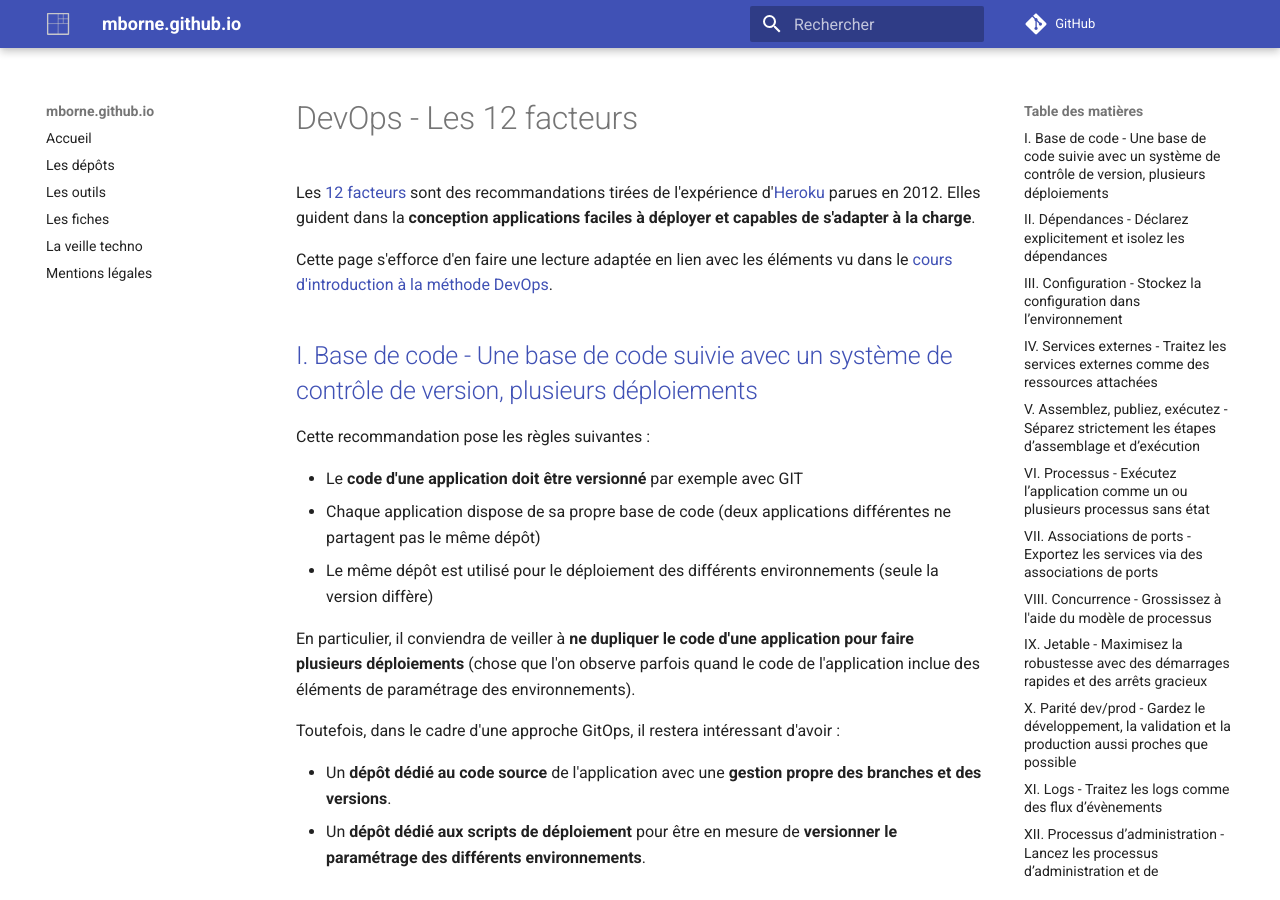
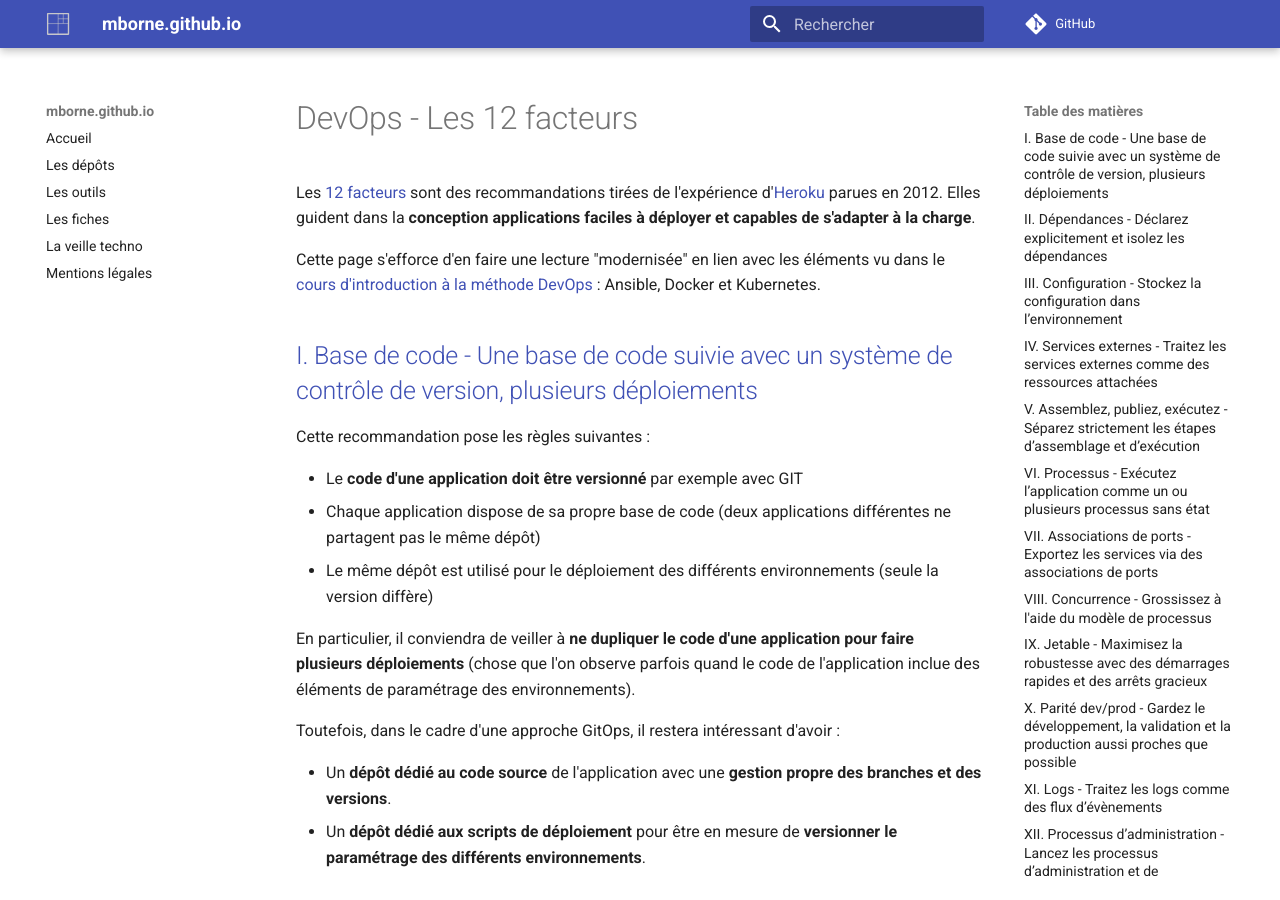
Before and after one commit to mborne/mborne.github.io, an MkDocs documentation site: the page built from docs/fiches/12-facteurs/index.md, in a window 1280 px wide and 900 px high. Built offline with MkDocs 1.6.1 and Material for MkDocs 9.7.7, drawn with Linux system fonts in a browser that asks for light colours; comment, search, counter and statistics services are not loaded.

Commit message:
Update index.md

```diff
--- a/docs/fiches/12-facteurs/index.md
+++ b/docs/fiches/12-facteurs/index.md
@@ -2,7 +2,7 @@
 
 Les [12 facteurs](https://12factor.net/fr/#les_12_facteurs) sont des recommandations tirées de l'expérience d'[Heroku](https://www.heroku.com/) parues en 2012. Elles guident dans la **conception applications faciles à déployer et capables de s'adapter à la charge**.
 
-Cette page s'efforce d'en faire une lecture adaptée en lien avec les éléments vu dans le [cours d'introduction à la méthode DevOps](https://mborne.github.io/cours-devops/#2).
+Cette page s'efforce d'en faire une lecture "modernisée" en lien avec les éléments vu dans le [cours d'introduction à la méthode DevOps](https://mborne.github.io/cours-devops/#2) : Ansible, Docker et Kubernetes.
 
 ## [I. Base de code - Une base de code suivie avec un système de contrôle de version, plusieurs déploiements](https://12factor.net/fr/codebase)
 
```
